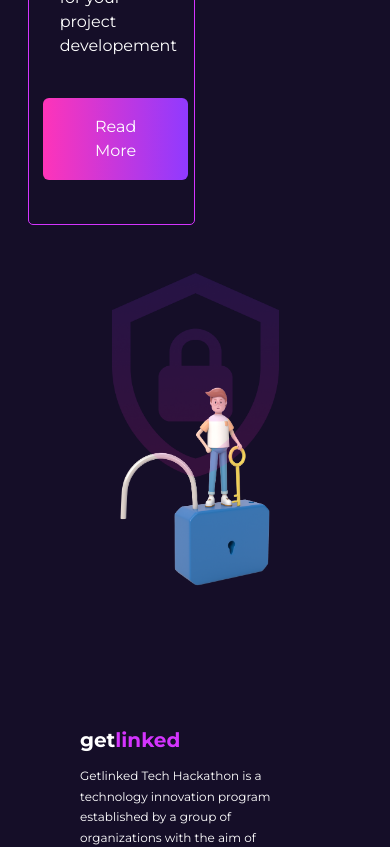
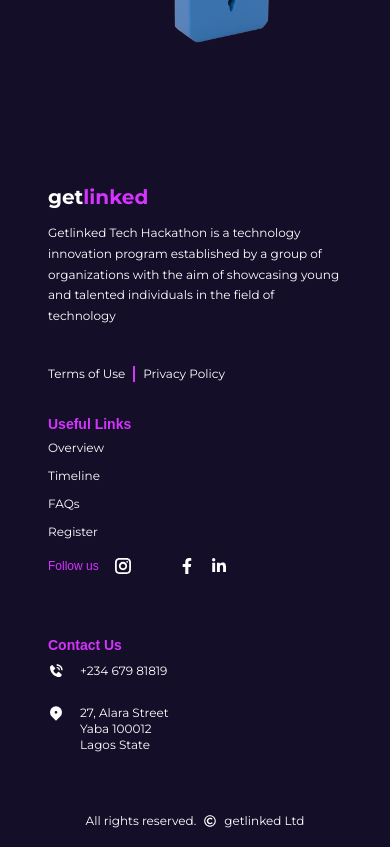
Before and after one commit to drew-chidi/getlinked, a React (Vite) app: page / in a window 390 px wide. Shown: the part 7420-8267 px from the top of the page. Built offline with nearby package versions, Linux system fonts and the light colour scheme; some icons are missing; a web font is replaced by a local one.

Commit message:
responsive footer

```diff
--- a/src/components/Footer/Footer.jsx
+++ b/src/components/Footer/Footer.jsx
@@ -7,7 +7,9 @@
 
 const Footer = () => {
   return (
-    <div className='px-20 py-[50px]'>
+    <div className='px-12 py-[50px]'>
+      <div className='md:flex md:justify-center md:gap-4 tab:gap-8 xl:gap-16'>
+        <div className='md:w-[40%]'>
           <div className=''>
             {/* Company Logo */}
             <div className='mb-3'>
@@ -21,12 +23,13 @@
               young and talented individuals in the field of technology
             </p>
           </div>
-      <div className='flex gap-2 items-center mt-10 mb-8'>
+          <div className='flex gap-2 items-center mt-10 mb-8 text-xs'>
             <p>Terms of Use</p>
             <div className='h-4 w-[2px] bg-purple-50'></div>
             <p>Privacy Policy</p>
           </div>
-
+        </div>
+        <div className=''>
           {/* Useful Links */}
           <div className='mb-[18px]'>
             <h2 className='text-purple-50 mb-1.5 text-sm font-semibold'>
@@ -46,18 +49,21 @@
             <FaFacebookF />
             <FaLinkedinIn />
           </div>
+        </div>
         {/* Contact us */}
-      <div>
+        <div className=''>
           <h2 className='text-purple-50 mb-2 text-sm font-semibold'>
             Contact Us
           </h2>
           <div className='flex items-start gap-4 mb-[26px]'>
             <BiSolidPhoneCall />
-          <Link to='tel:+23467981819'>+234 679 81819</Link>
+            <Link to='tel:+23467981819' className='text-xs'>
+              +234 679 81819
+            </Link>
           </div>
           <div className='flex items-start gap-4'>
             <RiMapPin2Fill />
-          <Link href='#'>
+            <Link href='#' className='text-xs'>
               {/* <Link href='#' onClick={openMapModal}> */}
               27, Alara Street
               <br />
@@ -65,6 +71,7 @@
               <br />
               Lagos State
             </Link>
+          </div>
         </div>
       </div>
       <div className='flex items-center gap-2 mt-[60px] text-xs justify-center'>
--- a/src/components/Header/Navbar.jsx
+++ b/src/components/Header/Navbar.jsx
@@ -13,7 +13,7 @@
 
   return (
     <div className=''>
-      <div className='fixed z-40 top-0 left-0 right-0 bg-[#150E28] px-12 pt-[34px] pb-6 flex justify-between items-center border-b border-[rgb(255_255_255/0.18)]'>
+      <div className='fixed z-40 top-0 left-0 right-0 bg-[#150E28] px-12 sm:px-14 md:px-16 lg:px-24 2xl:px-28 pt-[34px] pb-6 flex justify-between items-center border-b border-[rgb(255_255_255/0.18)]'>
         {/* Company Logo */}
         <div>
           <NavLink className={'text-white font-bold'} to={'/'}>
--- a/src/components/Hero/Hero.jsx
+++ b/src/components/Hero/Hero.jsx
@@ -8,7 +8,7 @@
 const Hero = () => {
   return (
     <section id='hero'>
-      <div className='text-center px-6 xs:px-9 pt-8 mb-0 w-full'>
+      <div className='text-center pt-8 mb-0 w-full px-6 xs:px-9 sm:px-14 md:px-16 2xl:px-28 '>
         <div className='relative inline-flex justify-center tab:justify-end tab:flex tab:mb-10'>
           <p className='font-bold italic tab:text-4xl'>
             Igniting a Revolution in HR Innovation
--- a/src/components/Home/PrivacyPolicy.jsx
+++ b/src/components/Home/PrivacyPolicy.jsx
@@ -7,7 +7,7 @@
   return (
     <div className='pb-[83px]'>
       <div className='tab:flex tab:gap-12 items-center'>
-        <div className='w-1/2'>
+        <div className='tab:w-1/2'>
           <div className='flex justify-center gap-2.5 tab:gap-4 flex-col items-center text-center tab:items-start tab:text-start'>
             <h2 className='text-xl font-bold leading-[26.6px] tab:text-[2rem]'>
               <span>Privacy Policy and</span>
--- a/src/pages/Landing/index.jsx
+++ b/src/pages/Landing/index.jsx
@@ -16,32 +16,32 @@
         <Hero />
       </div>
       <Divider className={'mb-7 tab:mb-[62px]'} />
-      <div className='px-7'>
+      <div className='px-7 sm:px-14 md:px-16 lg:px-24 2xl:px-28 '>
         <Introduction />
       </div>
       <Divider className={'mt-16'} />
-      <div className='px-7'>
+      <div className='px-7 sm:px-14 md:px-16 lg:px-24 2xl:px-28 '>
         <Guidelines />
       </div>
       <Divider className={'mb-[74px]'} />
-      <div className='px-7'>
+      <div className='px-7 sm:px-14 md:px-16 lg:px-24 2xl:px-28 '>
         <JudgingCriteria />
       </div>
       <Divider className={'mb-[60px] mt-[60px]'} />
-      <div className='px-7'>
+      <div className='px-7 sm:px-14 md:px-16 lg:px-24 2xl:px-28 '>
         <Faq />
       </div>
       <Divider className={'mb-[80px] mt-[48px]'} />
-      <div className='px-7'>
+      <div className='px-7 sm:px-14 md:px-16 lg:px-24 2xl:px-28 '>
         <Timeline />
       </div>
-      <div className='px-7'>
+      <div className='px-7 sm:px-14 md:px-16 lg:px-24 2xl:px-28 '>
         <Prizes />
       </div>
-      <div className='px-7'>
+      <div className='px-7 sm:px-14 md:px-16 lg:px-24 2xl:px-28 '>
         <PartnersAndSponsors />
       </div>
-      <div className='px-7'>
+      <div className='px-7 sm:px-14 md:px-16 lg:px-24 2xl:px-28 '>
         <PrivacyPolicy />
       </div>
     </div>
```
Lines whose indentation alone changed are shown as unchanged.
